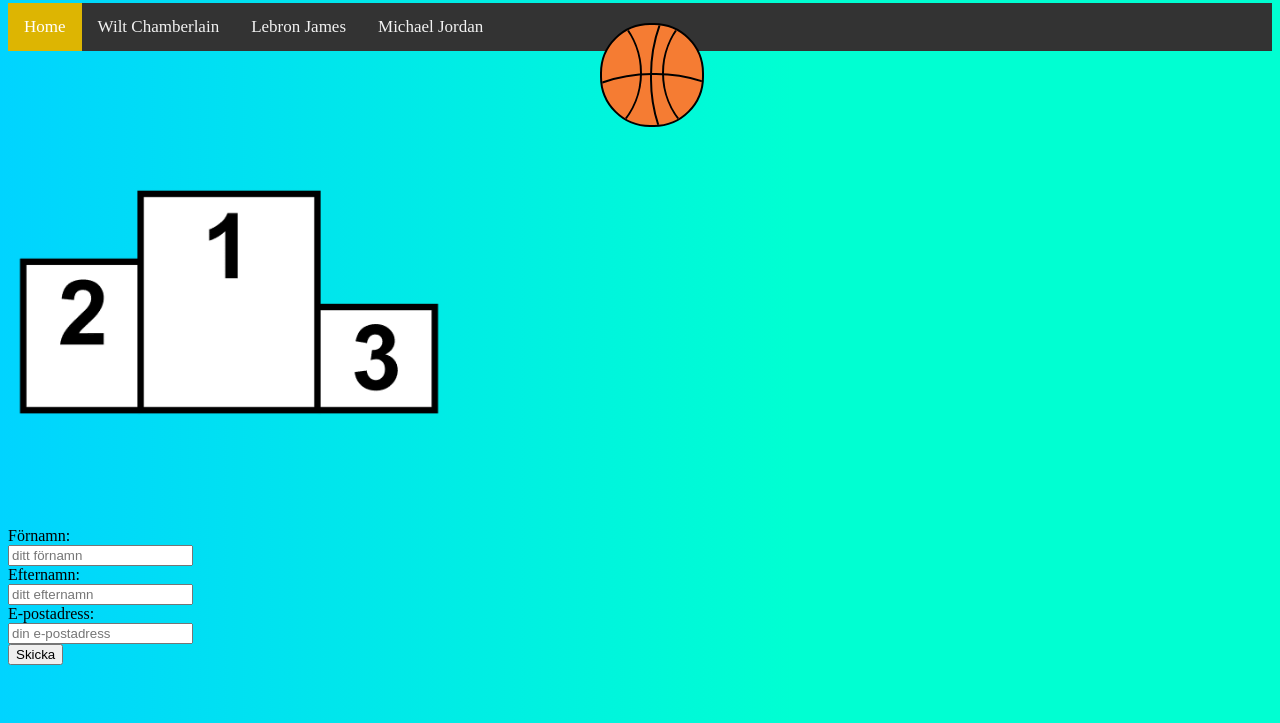
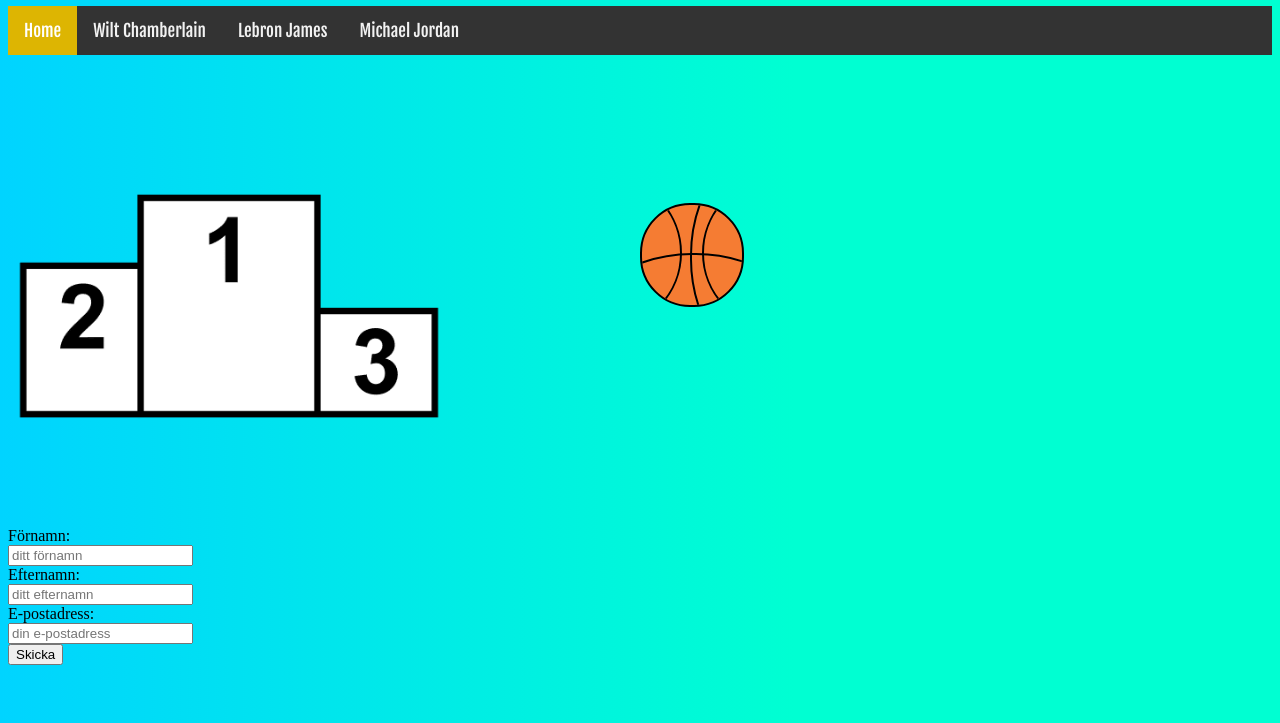
Before and after one commit to gustenmcbust/Minisajt, a plain HTML site: page index.html in a window 1280 px wide. Shown: the part 77-800 px from the top of the page. Drawn offline with Linux system fonts and the light colour scheme.

Commit message:
fixat bollsatan

```diff
--- a/index.html
+++ b/index.html
@@ -10,7 +10,14 @@
       crossorigin="anonymous"
     ></script>
     <link rel="shortcut icon" href="basket.png" type="image/x-icon" />
+    <link rel="preconnect" href="https://fonts.googleapis.com" />
+    <link rel="preconnect" href="https://fonts.gstatic.com" crossorigin />
+    <link
+      href="https://fonts.googleapis.com/css2?family=Fjalla+One&display=swap"
+      rel="stylesheet"
+    />
   </head>
+
   <body>
     <h1>Top 3 best basketball players</h1>
     <div class="topnav">
--- a/style.css
+++ b/style.css
@@ -13,6 +13,10 @@ body {
     rgba(0, 255, 210, 1) 62%
   );
 }
+a {
+  font-family: "Fjalla One", sans-serif;
+}
+
 .wilt {
   width: 35%;
   margin-top: 30px;
@@ -24,6 +28,7 @@ body {
 }
 
 .jordan {
+  display: flex;
   width: 35%;
   margin-top: 30px;
 }
@@ -33,10 +38,10 @@ body {
 }
 
 .topnav {
+  display: flex;
   background-color: #333;
   overflow: hidden;
 }
-
 
 .topnav a {
   float: left;
@@ -47,21 +52,20 @@ body {
   font-size: 17px;
 }
 
-
 .topnav a:hover {
   background-color: #ddd;
   color: black;
 }
-
 
 .topnav a.active {
   background-color: #ddb502;
   color: white;
 }
 .studsboll {
+  display: flex;
   position: absolute;
-  left: 600px;
-  top: 100px;
+  left: 50%;
+  top: 35%;
   width: 100px;
   height: 100px;
   background: #f57c33;
@@ -119,6 +123,6 @@ body {
     transform: scaleY(0.5);
   }
   100% {
-    top: 100px;
+    top: 200px;
   }
 }
```
Also changed, not shown: Lebron James.html (+6 -0 lines), Michael Jordan.html (+6 -0 lines).
